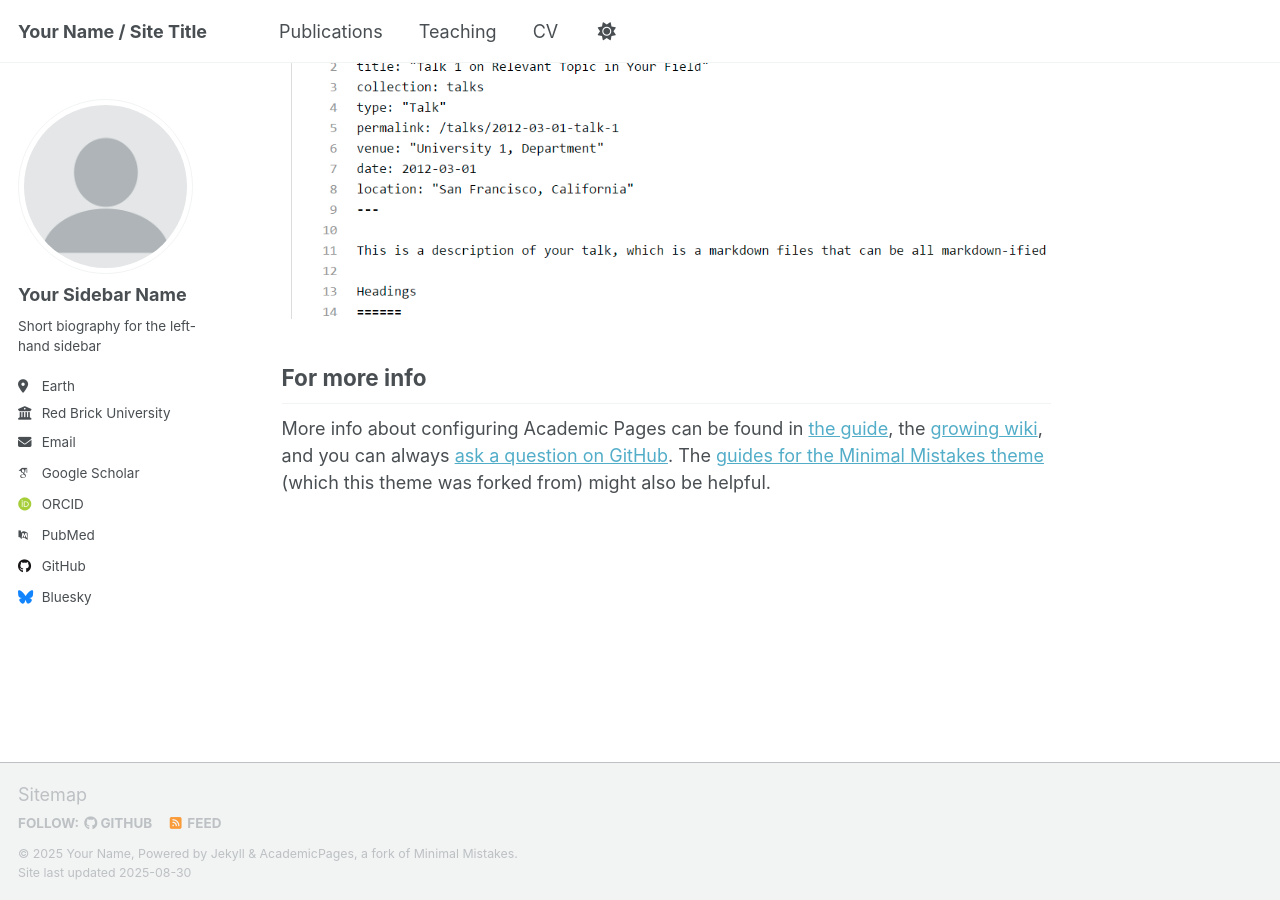
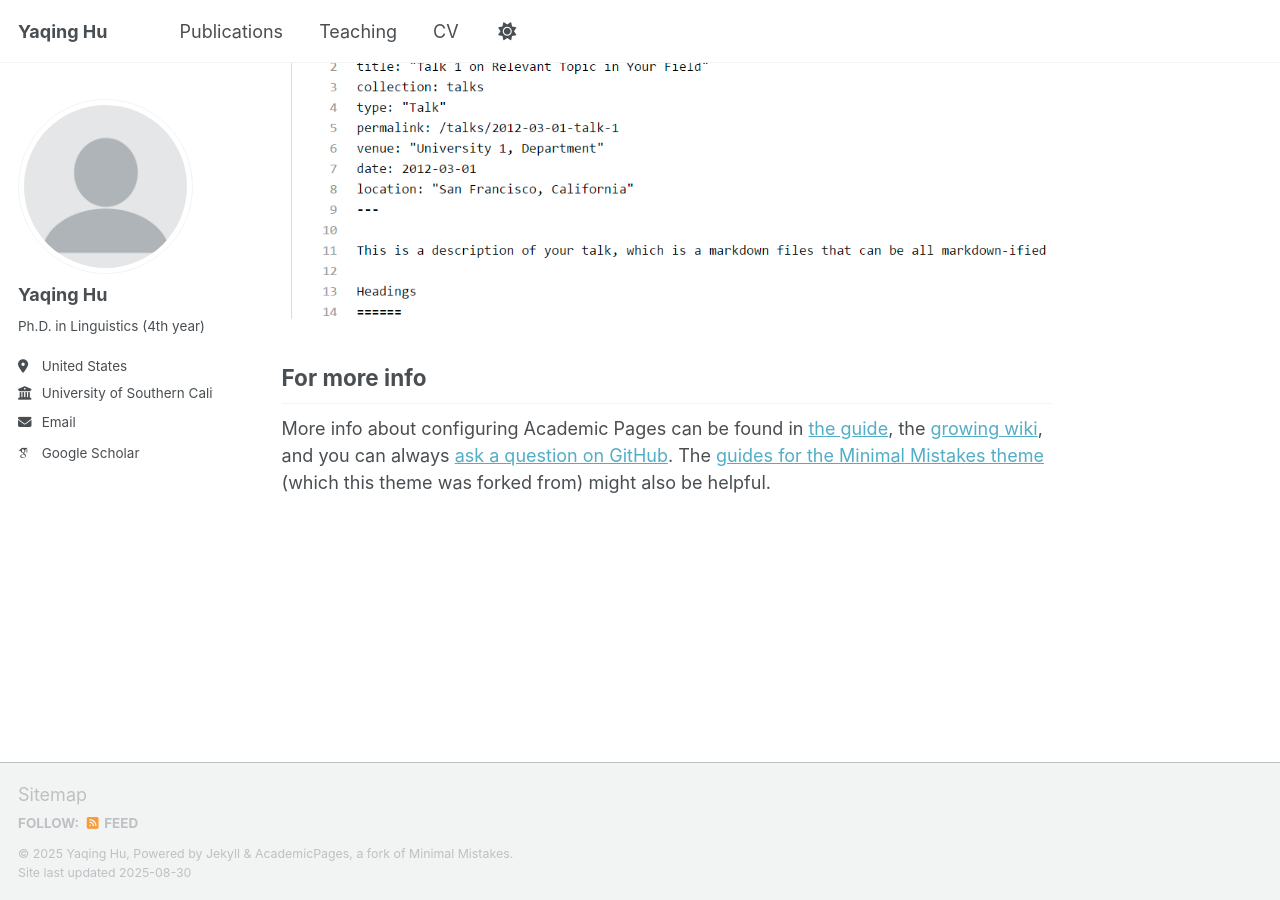
Before and after one commit to Yaqing-Hu/Yaqing-Hu.github.io, a Jekyll site: the page built from _pages/about.md, in a window 1280 px wide and 900 px high, scrolled down 2880 px. Built offline with Jekyll 4.4.1, drawn with Linux system fonts in a browser that asks for light colours; some web fonts are replaced; a script that is not in the unit is left out.

Commit message:
Update _config.yml

```diff
--- a/_config.yml
+++ b/_config.yml
@@ -1,4 +1,4 @@
-# Welcome to Jekyll!
+## Welcome to Jekyll!
 #
 # This config file is meant for settings that affect your entire site, values
 # which you are expected to set up once and rarely need to edit after that.
@@ -9,11 +9,11 @@
 # Basic Site Settings
 locale                   : "en-US"
 site_theme               : "default" # Currently available options are "default", "air"
-title                    : "Your Name / Site Title"
+title                    : "Yaqing Hu"
 title_separator          : "-"
-name                     : &name "Your Name"
+name                     : &name "Yaqing Hu"
 description              : &description "personal description"
-url                      : https://academicpages.github.io # the base hostname & protocol for your site e.g. "https://[your GitHub username].github.io" or if you already have some other page hosted on Github then use "https://[your GitHub username].github.io/[Your Repo Name]"
+url                      : https://yaqing-hu.github.io/ # the base hostname & protocol for your site e.g. "https://[your GitHub username].github.io" or if you already have some other page hosted on Github then use "https://[your GitHub username].github.io/[Your Repo Name]"
 baseurl                  : "" # the subpath of your site, e.g. "/blog"
 repository               : "academicpages/academicpages.github.io"
 
@@ -23,23 +23,23 @@ repository               : "academicpages/academicpages.github.io"
 author:
   # Biographic information
   avatar           : "profile.png"
-  name             : "Your Sidebar Name"
+  name             : "Yaqing Hu"
   pronouns         : # example: "she/her"
-  bio              : "Short biography for the left-hand sidebar"
-  location         : "Earth"
-  employer         : "Red Brick University"
+  bio              : "Ph.D. in Linguistics (4th year)"
+  location         : "United States"
+  employer         : "University of Southern California"
   uri              : # URL
-  email            : "none@example.org"
+  email            : "yaqinghu@usc.edu"
 
   # Academic websites
   academia         : # URL
   arxiv            : # URL - Update with the correct link to your profile
-  googlescholar    : "https://scholar.google.com/citations?user=PS_CX0AAAAAJ"
+  googlescholar    : "https://scholar.google.com/citations?user=DwE6f_wAAAAJ&hl=en"
   inspire-hep      : # URL
   impactstory      : # URL
-  orcid            : "http://orcid.org/yourorcidurl"
+  orcid            : # "http://orcid.org/yourorcidurl"
   semantic         : # URL
-  pubmed           : "https://www.ncbi.nlm.nih.gov/pubmed/?term=john+snow"
+  pubmed           : # "https://www.ncbi.nlm.nih.gov/pubmed/?term=john+snow"
   researchgate     : # URL
   scopus           : # URL
 
@@ -47,13 +47,13 @@ author:
   bitbucket        : # Username - Update with your username on the site
   codepen          : # Username
   dribbble         : # Username
-  github           : "academicpages"
+  github           : # "academicpages"
   kaggle           : # Username
   stackoverflow    : # User number or user number and name (i.e., use "1" or "1/jeff-atwood")
 
   # Social media
   artstation       : # Username
-  bluesky          : "bsky.app" # Replace this with you Bluesky username
+  bluesky          : # "bsky.app" # Replace this with you Bluesky username
   facebook         : # Username
   flickr           : # Username
   foursquare       : # Username
```
